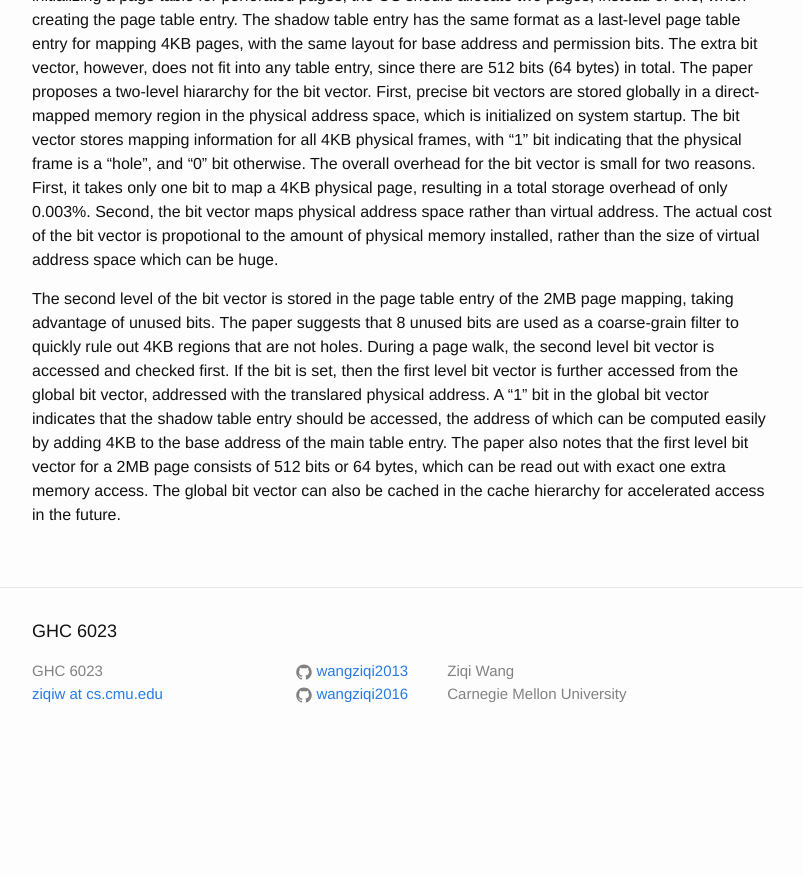
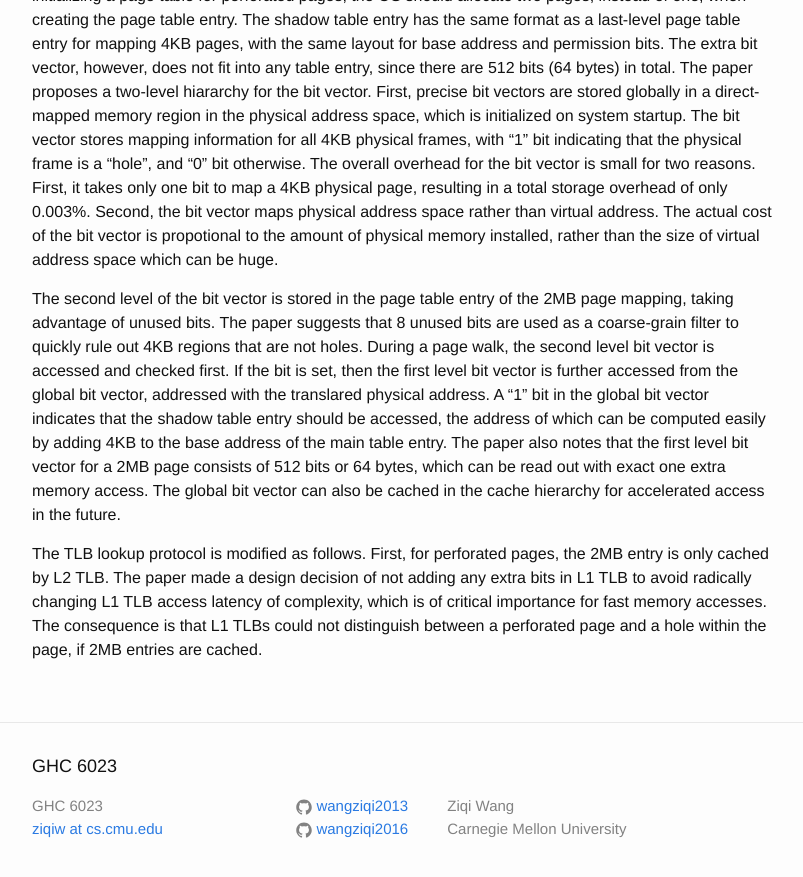
Before and after one commit to wangziqi2013/wangziqi2013.github.io, a Jekyll site: the page built from _posts/2020-06-05-perforated-page.markdown, in a window 1280 px wide and 900 px high, scrolled down 1585 px. Shown: the top 877 px of the window, without its empty margins (238-1041 px from the left). Built offline with Jekyll 4.4.1, drawn with Linux system fonts in a browser that asks for light colours; before the commit the page ends 2350 px from its top, so only the background shows below that.

Commit message:
Adding L1 TLB

```diff
--- a/_posts/2020-06-05-perforated-page.markdown
+++ b/_posts/2020-06-05-perforated-page.markdown
@@ -72,3 +72,8 @@ A "1" bit in the global bit vector indicates that the shadow table entry should
 be computed easily by adding 4KB to the base address of the main table entry. The paper also notes that the first level
 bit vector for a 2MB page consists of 512 bits or 64 bytes, which can be read out with exact one extra memory access.
 The global bit vector can also be cached in the cache hierarchy for accelerated access in the future.
+
+The TLB lookup protocol is modified as follows. First, for perforated pages, the 2MB entry is only cached by L2 TLB.
+The paper made a design decision of not adding any extra bits in L1 TLB to avoid radically changing L1 TLB access
+latency of complexity, which is of critical importance for fast memory accesses. The consequence is that L1 TLBs could
+not distinguish between a perforated page and a hole within the page, if 2MB entries are cached.
```
